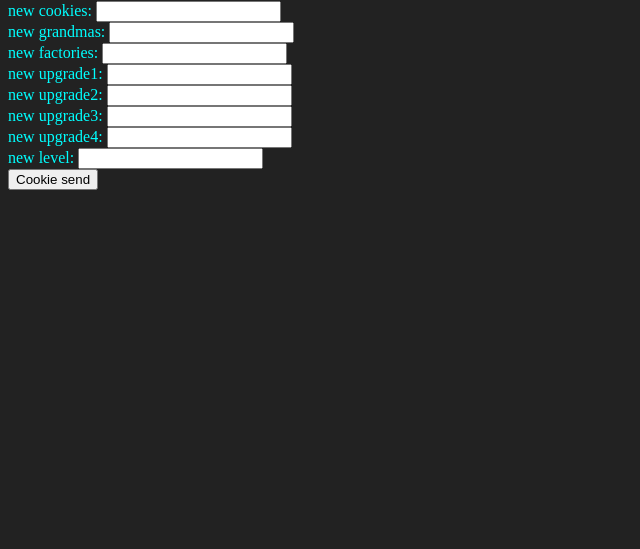
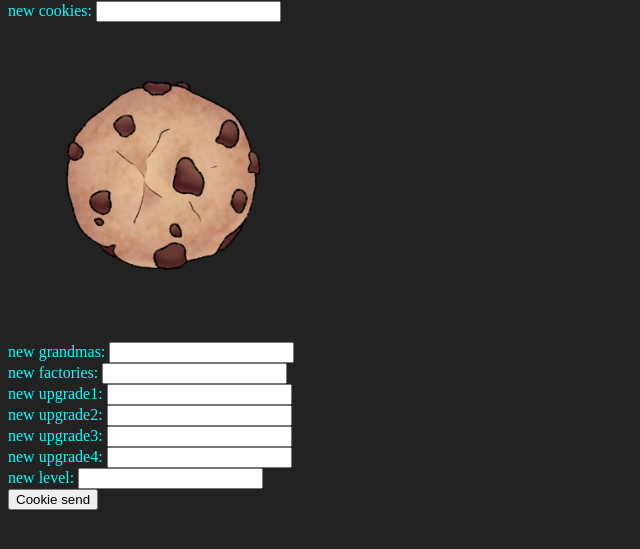
Before and after one commit to JustS0m3Guy/cookie_clicker, a Django app: template APP/templates/index.html in a window 1280 px wide. Shown: the part 169-718 px from the top of the page, without its empty margins (0-640 px from the left). Run offline with Django 3.2, Linux system fonts and the light colour scheme; the template is opened without the code that fills it, so the values that code supplies are empty.

Commit message:
clickable cookie, images file and basic css

```diff
--- a/APP/static/css/style.css
+++ b/APP/static/css/style.css
@@ -2,3 +2,8 @@ html {
     background-color: #222222;
     color:aqua
 }
+#cookie {
+    height:25%;
+    width:25%;
+    cursor: pointer;
+}
--- a/APP/static/js/script.js
+++ b/APP/static/js/script.js
@@ -0,0 +1,14 @@
+document.addEventListener("DOMContentLoaded", ready);
+
+function ready()
+{
+    var thecookie = document.querySelector("#cookie");
+    thecookie.addEventListener("click", bakecookie);
+}
+
+function bakecookie()
+{
+    let cookie_number = document.querySelector("#cookie_number").value;
+    cookie_number++;
+    document.querySelector("#cookie_number").value = cookie_number;
+}
--- a/APP/templates/index.html
+++ b/APP/templates/index.html
@@ -5,8 +5,8 @@
         <meta charset="UTF-8">
         <meta http-equiv="X-UA-Compatible" content="IE=edge">
         <meta name="viewport" content="width=device-width, initial-scale=1.0">
-        <link rel="stylesheet" type="text/css" href="{% static 'css/style.css' %}"
-        />
+        <link rel="stylesheet" type="text/css" href="{% static 'css/style.css' %}"/>
+        <script src="{% static 'js/script.js' %}"></script>
         <title>framework</title>
     </head>
     <body>
@@ -22,7 +22,7 @@
 
         <form method="post">
             {% csrf_token %}
-            <div>new cookies: <input type="number" name="newcookienumber" value="{{cookies}}"></div>
+            <div>new cookies: <input id="cookie_number" type="number" name="newcookienumber" value="{{cookies}}"></div><img src="{% static 'images/Cookie.png' %}" alt="cookie" id="cookie">
             <div>new grandmas: <input type="number" name="grandmanumber" value="{{grandmas}}"></div>
             <div>new factories: <input type="number" name="factorynumber" value="{{factories}}"></div>
             <div>new upgrade1: <input type="text" name="cpsu1" value="{{click_upgrade_1}}"></div>
--- a/APP/views.py
+++ b/APP/views.py
@@ -6,7 +6,7 @@ from .models import Game_data
 def index(request):
     template='index.html'
 
-    print(request.user.game_data.cookie_number, request.user.game_data.grandma_number, request.user.game_data.factory_number, request.user.game_data.click_upgrade_1, request.user.game_data.click_upgrade_2, request.user.game_data.click_upgrade_3, request.user.game_data.click_upgrade_4, request.user.game_data.level)
+    #print(request.user.game_data.cookie_number, request.user.game_data.grandma_number, request.user.game_data.factory_number, request.user.game_data.click_upgrade_1, request.user.game_data.click_upgrade_2, request.user.game_data.click_upgrade_3, request.user.game_data.click_upgrade_4, request.user.game_data.level)
     context={
         "cookies" : request.user.game_data.cookie_number,
         "grandmas" : request.user.game_data.grandma_number,
@@ -80,8 +80,8 @@ def index(request):
             updateneeded += 1
 
         if (updateneeded > 0):
-            print(gm.click_upgrade_1)
-            print(gm.save())
+            #print(gm.click_upgrade_1)
+            #print(gm.save())
             gm.save()
             updateneeded = 0
 
```
Also changed, not shown: APP/static/images/Cookie.png (added), APP/static/images/Cookies_factory.png (added), APP/static/images/Cursor_1.png (added), APP/static/images/Cursor_2.png (added), APP/static/images/Cursor_3.png (added), APP/static/images/Cursor_4.png (added), APP/static/images/Granny.png (added).
